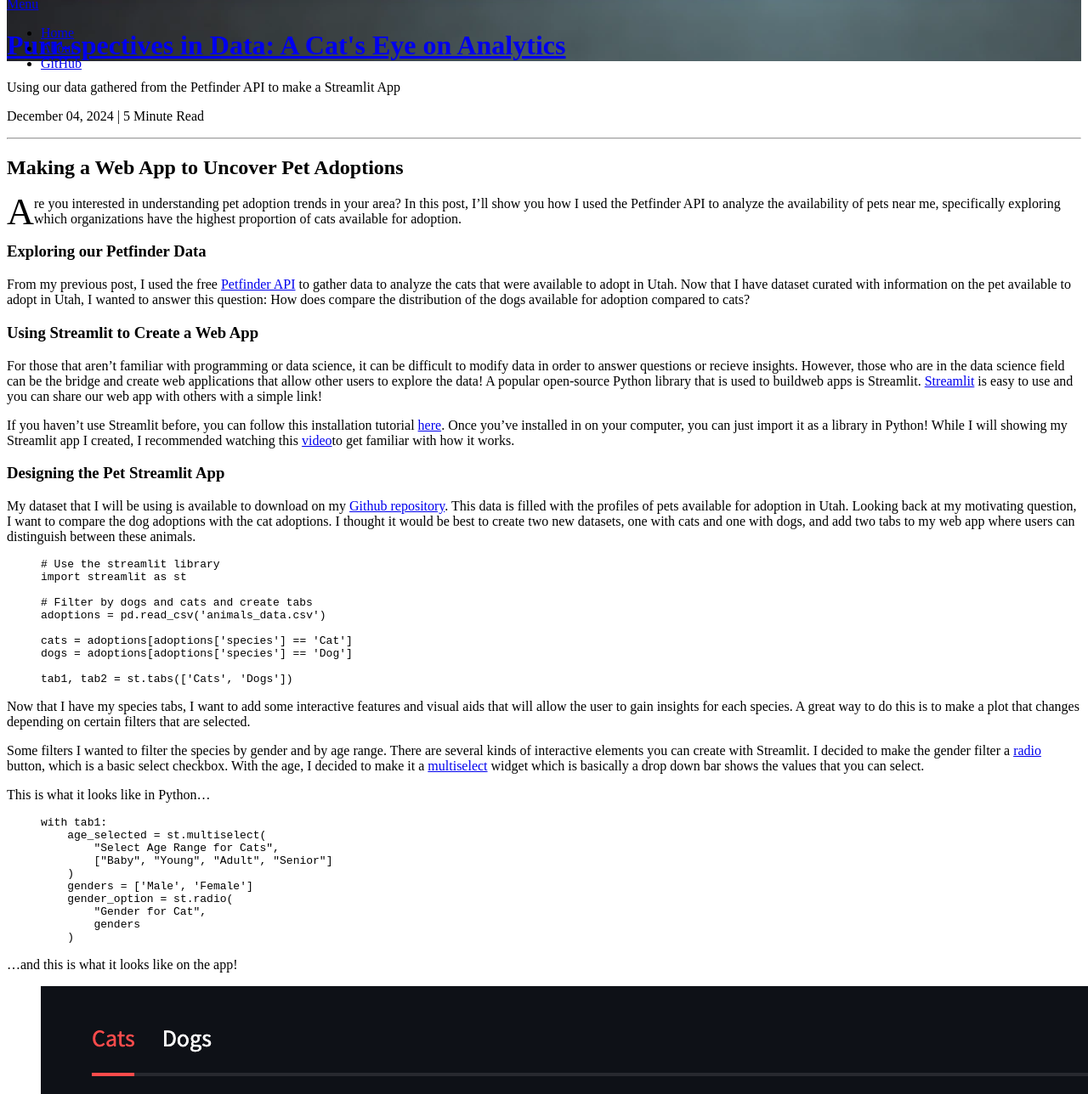
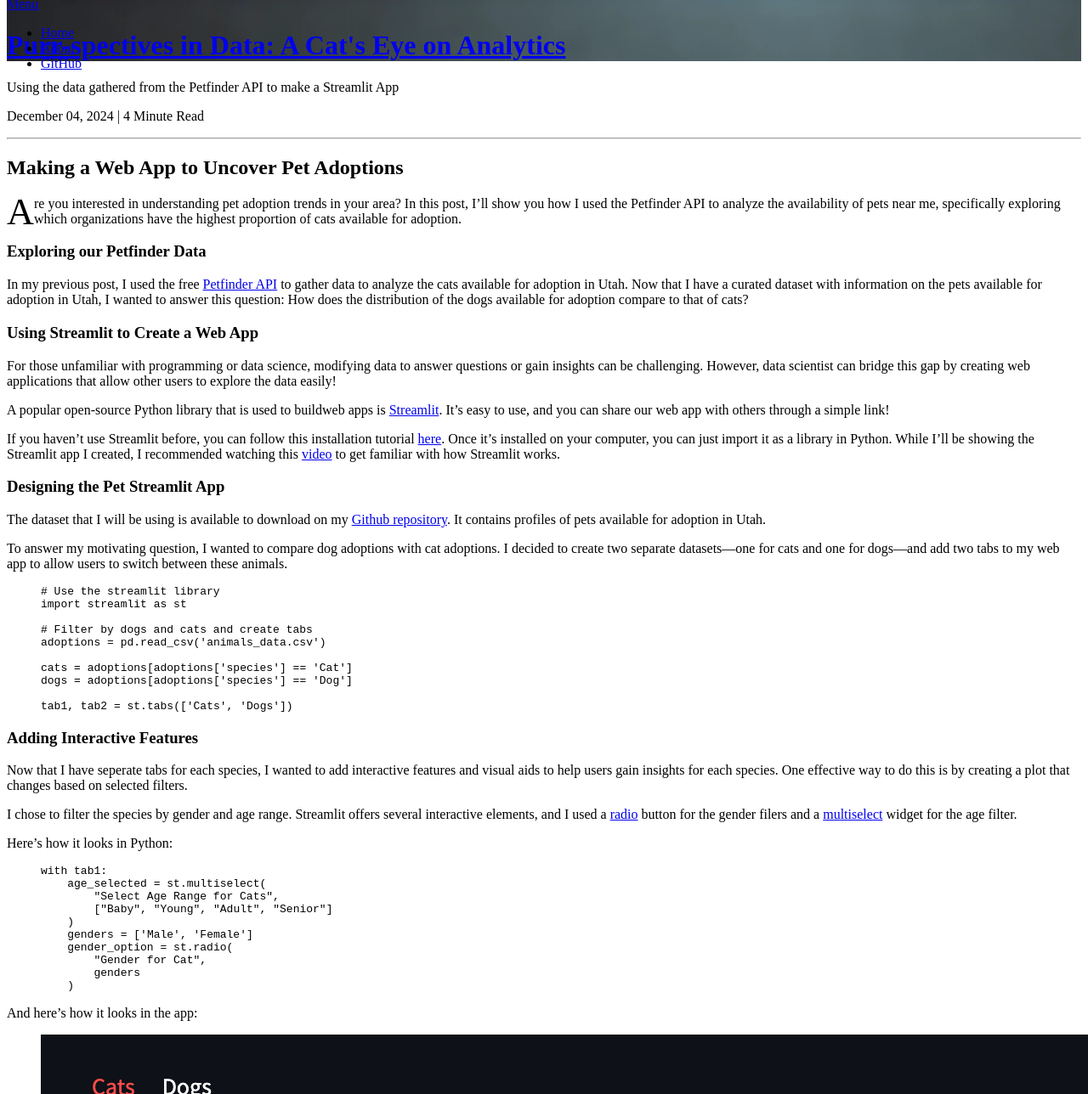
Before and after one commit to clawmendra/my-blog, a Jekyll site: the page built from _posts/2024-12-4-pet-streamlit-app.md, in a window 1280 px wide and 1400 px high, cut to the strip 112-1400 px from the top of the window. Shown: the whole strip at 85% size. Built offline with Jekyll 4.4.1, drawn with Linux system fonts in a browser that asks for light colours; nearby versions of some CDN libraries; some of the changed text lies outside the part shown.

Commit message:
grammatical errors fixed

```diff
--- a/_posts/2024-12-4-pet-streamlit-app.md
+++ b/_posts/2024-12-4-pet-streamlit-app.md
@@ -3,23 +3,28 @@ layout: post
 title:  "Making a Web App to Uncover Pet Adoptions"
 date: 2024-12-04
 author: Almendra Clawson
-description: "Using our data gathered from the Petfinder API to make a Streamlit App"
+description: "Using the data gathered from the Petfinder API to make a Streamlit App"
 ---
 
 <p class="intro"><span class="dropcap">A</span>re you interested in understanding pet adoption trends in your area? In this post, I’ll show you how I used the Petfinder API to analyze the availability of pets near me, specifically exploring which organizations have the highest proportion of cats available for adoption.</p>
 
 ### Exploring our Petfinder Data
 
-From my previous post, I used the free [Petfinder API](https://www.petfinder.com/developers/) to gather data to analyze the cats that were available to adopt in Utah. Now that I have dataset curated with information on the pet available to adopt in Utah, I wanted to answer this question: How does compare the distribution of the dogs available for adoption compared to cats?
+In my previous post, I used the free [Petfinder API](https://www.petfinder.com/developers/) to gather data to analyze the cats available for adoption in Utah. Now that I have a curated dataset with information on the pets available for adoption in Utah, I wanted to answer this question: How does the distribution of the dogs available for adoption compare to that of cats?
 
 ### Using Streamlit to Create a Web App
 
-For those that aren't familiar with programming or data science, it can be difficult to modify data in order to answer questions or recieve insights. However, those who are in the data science field can be the bridge and create web applications that allow other users to explore the data! A popular open-source Python library that is used to buildweb apps is Streamlit. [Streamlit](https://streamlit.io/) is easy to use and you can share our web app with others with a simple link!
+For those unfamiliar with programming or data science, modifying data to answer questions or gain insights can be challenging. However, data scientist can bridge this gap by creating web applications that allow other users to explore the data easily!
 
-If you haven't use Streamlit before, you can follow this installation tutorial [here](https://docs.streamlit.io/get-started/installation). Once you've installed in on your computer, you can just import it as a library in Python! While I will showing my Streamlit app I created, I recommended watching this [video](https://www.youtube.com/watch?v=sogNluduBQQ)to get familiar with how it works.
+A popular open-source Python library that is used to buildweb apps is [Streamlit](https://streamlit.io/). It's easy to use, and you can share our web app with others through a simple link!
+
+If you haven't use Streamlit before, you can follow this installation tutorial [here](https://docs.streamlit.io/get-started/installation). Once it's installed on your computer, you can just import it as a library in Python. While I'll be showing the Streamlit app I created, I recommended watching this [video](https://www.youtube.com/watch?v=sogNluduBQQ) to get familiar with how Streamlit works.
 
 ### Designing the Pet Streamlit App
-My dataset that I will be using is available to download on my [Github repository](https://github.com/clawmendra/petfinder). This data is filled with the profiles of pets available for adoption in Utah. Looking back at my motivating question, I want to compare the dog adoptions with the cat adoptions. I thought it would be best to create two new datasets, one with cats and one with dogs, and add two tabs to my web app where users can distinguish between these animals.
+
+The dataset that I will be using is available to download on my [Github repository](https://github.com/clawmendra/petfinder). It contains profiles of pets available for adoption in Utah.
+
+To answer my motivating question, I wanted to compare dog adoptions with cat adoptions. I decided to create two separate datasets—one for cats and one for dogs—and add two tabs to my web app to allow users to switch between these animals.
 
 {%- highlight python -%}
 # Use the streamlit library
@@ -35,11 +40,13 @@ tab1, tab2 = st.tabs(['Cats', 'Dogs'])
 
 {%- endhighlight -%}
 
-Now that I have my species tabs, I want to add some interactive features and visual aids that will allow the user to gain insights for each species. A great way to do this is to make a plot that changes depending on certain filters that are selected.
+### Adding Interactive Features
 
-Some filters I wanted to filter the species by gender and by age range. There are several kinds of interactive elements you can create with Streamlit. I decided to make the gender filter a [radio](https://docs.streamlit.io/develop/api-reference/widgets/st.radio) button, which is a basic select checkbox. With the age, I decided to make it a [multiselect](https://docs.streamlit.io/develop/api-reference/widgets/st.multiselect) widget which is basically a drop down bar shows the values that you can select.
+Now that I have seperate tabs for each species, I wanted to add interactive features and visual aids to help users gain insights for each species. One effective way to do this is by creating a plot that changes based on selected filters.
 
-This is what it looks like in Python...
+I chose to filter the species by gender and age range. Streamlit offers several interactive elements, and I used a [radio](https://docs.streamlit.io/develop/api-reference/widgets/st.radio) button for the gender filers and a [multiselect](https://docs.streamlit.io/develop/api-reference/widgets/st.multiselect) widget for the age filter.
+
+Here's how it looks in Python:
 
 {%- highlight python -%}
 with tab1:
@@ -54,12 +61,16 @@ with tab1:
     )
 {%- endhighlight -%}
 
-...and this is what it looks like on the app!
+And here's how it looks in the app:
+
 <figure> <img src="{{site.url}}/{{site.baseurl}}/assets/img/widgets-st.png" alt=""> <figcaption> Figure 1. - Gender and Age Streamlit Widgets.</figcaption> </figure>
 
 
 ### Adding Plots to Streamlit App
-A wise professor taught me, "If you can create it in Python, you can create it on Streamlit." As you might have noticed in my code above, I saved all my widgets into variables (age_selected, genders). I can use these input variables to create a plot that is dependent on these inputs. I recommend creating a function that has the arguments of your dataframe and your variables to make a plot and then returns the figure. Once you've made this function, you can save it as a variable and then use [st.plotly_chart()](https://docs.streamlit.io/develop/api-reference/charts/st.plotly_chart) to plot it.
+
+A wise professor taught me, "If you can create it in Python, you can create it on Streamlit." As shown in my code above, I save the user-selected widget values as variables (age_selected and gender_option). These input variables can then be used to create a plot that dynamically updates pbased on user selections.
+
+I recommend creating a function that takes in the DataFrame and filter variables as arguments, generates a plot, and returns the figure. You can then display it using [st.plotly_chart()](https://docs.streamlit.io/develop/api-reference/charts/st.plotly_chart).
 
 {%- highlight python -%}
 cat_fig = animal_plot(df=cats, sex=gender_option, ages=age_selected)
@@ -67,7 +78,11 @@ st.plotly_chart(cat_fig)
 {%- endhighlight -%}
 
 ### Using the Pet Adoption Web App
-You can access the Streamlit app I made [here](https://clawmendra-petfinder-st-pet-mmw1ml.streamlit.app/). Some insights I discovered with this app, I found there are more male cats available for adoption than male dogs. The most common age range for cats are kittens (labeled "Baby") 117 while their are only 19 male puppies available. When I switched to female, I saw the similar trend with 64 female kittens available for adoption but only 12 puppies.
+You can access the Streamlit app I created [here](https://clawmendra-petfinder-st-pet-mmw1ml.streamlit.app/). Some interesing insights I discovered with this app:
+* There are more male cats available for adoption than male dogs.
+* The most common age range for cats is "Baby" (kittens), with 117 available, compared to only 19 male puppies.
+* A similar trend appears for females, with 64 female kittens available but only 12 puppies.
 
 ### Closing Remarks
-What other insights do you gain by looking at the app? After you look at my app, I encourage you to use that same dataset to create some other features using Streamlit. Perhaps you can see if you can add summary statistics table to the app!
+
+What other insights can you gain from exploring the app? After checking it out, I encourage you to use the same dataset to create additional features with Streamlit. For example, you could add a table displaying summary statistics or incorporate other visualizations!
```
